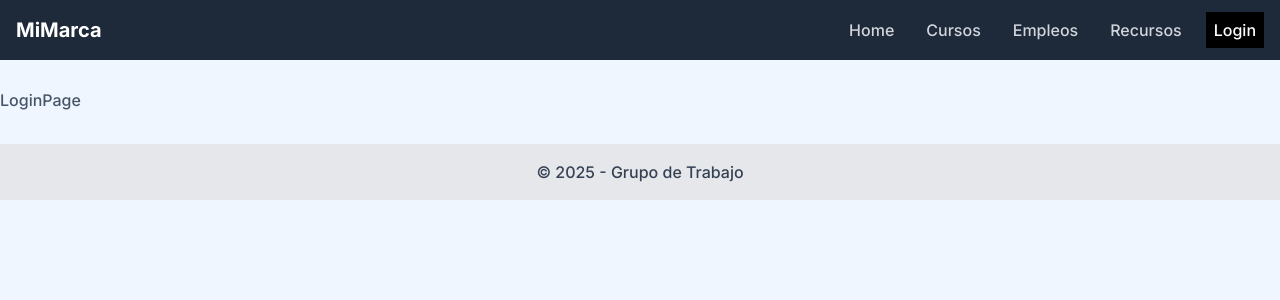
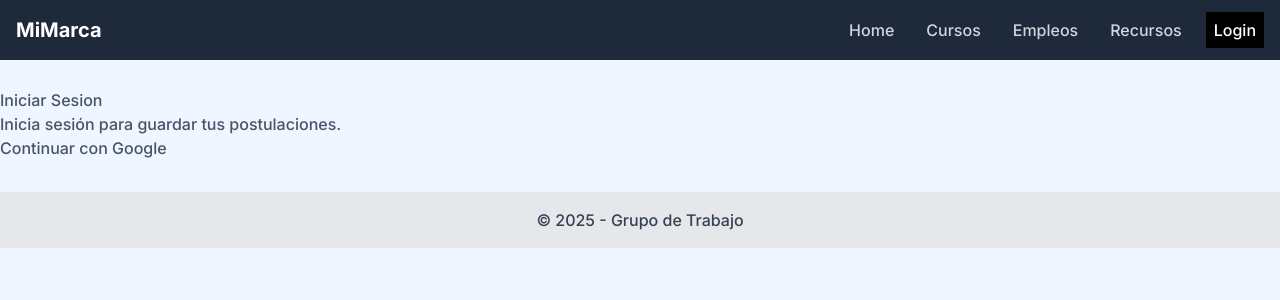
Before and after one commit to CristianAlarconDev/CodigoEmpleoV2, a React (Vite) app: page /login in a window 1280 px wide. Shown: the top 300 px of the page. Built offline with nearby package versions, Linux system fonts and the light colour scheme.

Commit message:
se msuma estructura base de login

```diff
--- a/src/pages/LoginPage.jsx
+++ b/src/pages/LoginPage.jsx
@@ -1,8 +1,28 @@
 import React from 'react'
 
 const LoginPage = () => {
+
+    const googleLogin = () => {
+        // Lógica para iniciar sesión con Google
+        console.log("Iniciar sesión con Google");
+    }
+
+
+
   return (
-    <div>LoginPage</div>
+    <section>
+        <section>
+            <h2>Iniciar Sesion</h2>
+            <p>Inicia sesión para guardar tus postulaciones.</p>
+        </section>
+
+        <section>
+            <button type='button' onClick={googleLogin}>
+                Continuar con Google
+            </button>
+        </section>
+
+    </section>
   )
 }
 
```
